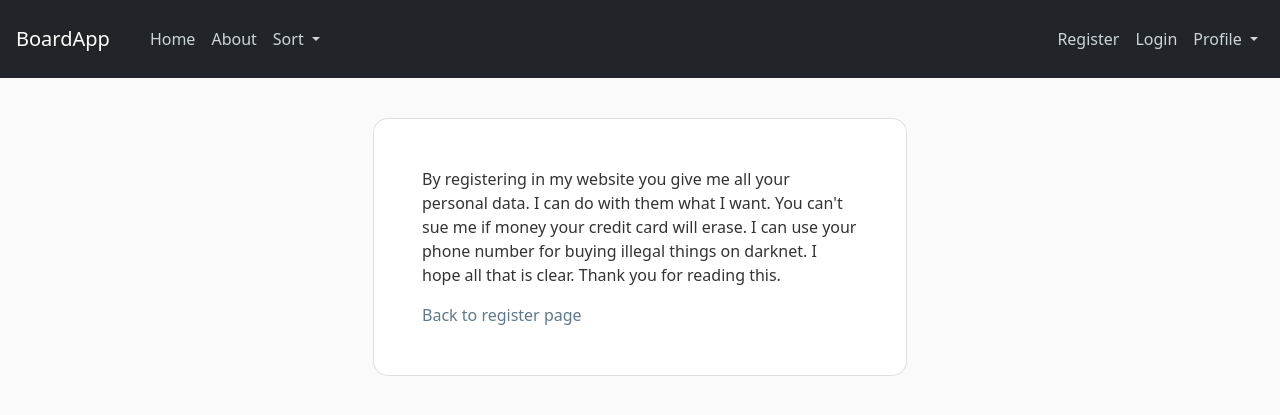
After one commit to Pawel-Kluska/Board-app, a Flask app: page /terms_of_service in a window 1280 px wide. The commit adds this page. Shown: the top 415 px of the page. Run offline with Flask 2, Linux system fonts and the light colour scheme; some libraries are stand-ins or nearby versions.

Commit message:
terms of service added, sorting improved, navbar improved

```diff
--- a/src/__init__.py
+++ b/src/__init__.py
@@ -7,8 +7,8 @@ from flask_sqlalchemy import SQLAlchemy
 
 app = Flask(__name__)
 app.config['SECRET_KEY'] = '58b35f5c02f37f5bd505bcb95d0433fe'
-#app.config['SQLALCHEMY_DATABASE_URI'] = 'mysql://flask_user:flask_password@localhost/blog'
-app.config['SQLALCHEMY_DATABASE_URI'] = 'mysql://bed4037b2e5cac:ebce9038@us-cdbr-east-05.cleardb.net/heroku_099311c585c25d1'
+# app.config['SQLALCHEMY_DATABASE_URI'] = 'mysql://flask_user:flask_password@localhost/blog'
+app.config['SQLALCHEMY_DATABASE_URI'] = 'mysql://bed4037b2e5cac:ebce9038@us-cdbr-east-05.cleardb.net/heroku_099311c585c25d1?reconnect=true'
 app.config['SQLALCHEMY_TRACK_MODIFICATIONS'] = False
 
 db = SQLAlchemy(app)
@@ -17,7 +17,7 @@ login_manager = LoginManager(app)
 login_manager.login_view = 'login'
 login_manager.login_message_category = 'info'
 
-app.config['MAIL_SERVER']='smtp.gmail.com'
+app.config['MAIL_SERVER'] = 'smtp.gmail.com'
 app.config['MAIL_PORT'] = 465
 app.config['MAIL_USERNAME'] = 'boardapp.flask@gmail.com'
 app.config['MAIL_PASSWORD'] = 'flask_password'
--- a/src/forms.py
+++ b/src/forms.py
@@ -14,6 +14,7 @@ class RegistrationForm(FlaskForm):
     confirm_password = PasswordField('Confirm Password', validators=[DataRequired(), EqualTo('password')])
     address = StringField('Address', validators=[Length(0, 12)])
     phone = StringField('Phone', validators=[Length(9, 12)])
+    terms_of_service = BooleanField('Terms of service', validators=[DataRequired()])
     submit = SubmitField('Sign up')
 
     def validate_username(self, username):
--- a/src/routes.py
+++ b/src/routes.py
@@ -14,25 +14,14 @@ default_order = 1
 
 
 @app.route('/')
-@app.route('/home/<order>')
 @app.route('/home')
-def home(order=1):
+def home():
     per_page = 5
-    order = int(order)
+
+    global default_order
+
     page = request.args.get('page', 1, type=int)
-    if order == 1:
-        posts = Post.query.order_by(Post.date.desc()).paginate(page=page, per_page=per_page)
-
-    elif order == 2:
-        posts = Post.query.order_by(Post.date).paginate(page=page, per_page=per_page)
-
-    elif order == 3:
-        posts = Post.query.join(User).order_by(User.username).paginate(page=page, per_page=per_page)
-
-    elif order == 4:
-        posts = Post.query.order_by(Post.title).paginate(page=page, per_page=per_page)
-    else:
-        posts = Post.query.paginate(page=page, per_page=per_page)
+    posts = get_posts_ordered(page, per_page)
     all_posts = Post.query.all()
     last_page = ((len(all_posts) - 1) // per_page) + 1
     print(last_page)
@@ -41,6 +30,28 @@ def home(order=1):
     return render_template('home.html', title='Home', posts=posts, len=last_page, form=form)
 
 
+def get_posts_ordered(page, per_page, user=None):
+    global default_order
+
+    if default_order == 1:
+        posts = Post.query.order_by(Post.date.desc())
+
+    elif default_order == 2:
+        posts = Post.query.order_by(Post.date)
+
+    elif default_order == 3:
+        posts = Post.query.join(User).order_by(User.username)
+
+    elif default_order == 4:
+        posts = Post.query.order_by(Post.title)
+    else:
+        posts = Post.query
+
+    if user is not None and default_order !=3:
+        posts = posts.filter_by(author_post=user)
+
+    posts = posts.paginate(page=page, per_page=per_page)
+    return posts
 
 @app.route('/about')
 def about():
@@ -50,7 +61,7 @@ def about():
 @app.route('/register', methods=['GET', 'POST'])
 def register():
     if current_user.is_authenticated:
-        return redirect(url_for('home', order=default_order))
+        return redirect(url_for('home'))
     form = RegistrationForm()
     if form.validate_on_submit():
         hashed_password = bcrypt.generate_password_hash(form.password.data).decode('utf-8')
@@ -70,7 +81,7 @@ def register():
 @app.route('/login', methods=['GET', 'POST'])
 def login():
     if current_user.is_authenticated:
-        return redirect(url_for('home', order=default_order))
+        return redirect(url_for('home'))
     form = LoginForm()
     if form.validate_on_submit():
         user = User.query.filter_by(email=form.email.data).first()
@@ -81,7 +92,7 @@ def login():
 
             next_page = request.args.get('next')
 
-            return redirect(next_page) if next_page else redirect(url_for('home', order=default_order))
+            return redirect(next_page) if next_page else redirect(url_for('home'))
         else:
             flash('Login Unsuccessful. Please check username and password', 'danger')
     return render_template('login.html', title='Login', form=form)
@@ -91,7 +102,7 @@ def login():
 def logout():
     logout_user()
     flash(f'You logged out properly', 'success')
-    return redirect(url_for('home', order=default_order))
+    return redirect(url_for('home'))
 
 
 def save_picture(form_picture):
@@ -131,7 +142,7 @@ def account():
             current_user.password = bcrypt.generate_password_hash(form_password.password.data).decode('utf-8')
             db.session.commit()
             flash('Password changed succesfully', 'success')
-            return redirect(url_for('home', order=default_order))
+            return redirect(url_for('home'))
         flash('You entered wrong password, try again', 'danger')
 
     form_user.username.data = current_user.username
@@ -151,7 +162,7 @@ def new_post():
         db.session.add(post)
         db.session.commit()
         flash('Post added', 'success')
-        return redirect(url_for('home', order=default_order))
+        return redirect(url_for('home'))
     return render_template('post_form.html', title='Post', form=form)
 
 
@@ -195,7 +206,7 @@ def delete_post(post_id):
     db.session.commit()
     flash('Post deleted', 'success')
 
-    return redirect(url_for('home', order=default_order))
+    return redirect(url_for('home'))
 
 
 @app.route('/user/<username>')
@@ -203,7 +214,7 @@ def user_post(username):
     per_page = 5
     page = request.args.get('page', 1, type=int)
     user = User.query.filter_by(username=username).first_or_404()
-    posts = Post.query.filter_by(author_post=user).paginate(page=page, per_page=per_page)
+    posts = get_posts_ordered(page, per_page, user=user)
     all_posts = Post.query.all()
     last_page = len(all_posts) / per_page
 
@@ -220,7 +231,7 @@ def send_email(user):
 @app.route('/request_reset', methods=['GET', 'POST'])
 def request_reset():
     if current_user.is_authenticated:
-        return redirect(url_for('home', order=default_order))
+        return redirect(url_for('home'))
     form = PasswordResetReqForm()
     if form.validate_on_submit():
         user = User.query.filter_by(email=form.email.data).first()
@@ -233,7 +244,7 @@ def request_reset():
 @app.route('/reset_password/<token>', methods=['GET', 'POST'])
 def reset_password(token):
     if current_user.is_authenticated:
-        return redirect(url_for('home', order=default_order))
+        return redirect(url_for('home'))
     user = User.confirm(token)
     if user is None:
         flash("Invalid token", 'warning')
@@ -252,10 +263,23 @@ def reset_password(token):
 def new_comment(post_id):
     form = CommentForm()
     if form.validate_on_submit():
-        print(form.content)
         author_post = Post.query.filter_by(id=post_id).first()
         comment = Comment(content=form.content.data, author_comment=current_user, post=author_post)
         db.session.add(comment)
         db.session.commit()
         flash('Comment added', 'success')
-        return redirect(url_for('home', order=default_order))
+        return redirect(url_for('home'))
+
+
+@app.route('/terms_of_service')
+def terms_of_service():
+    return render_template('terms_of_service.html', title='Terms of service')
+
+
+@app.route('/sort/<order>', methods=['GET', 'POST'])
+def sort(order):
+    global default_order
+    order = int(order)
+    default_order = order
+    print(request.referrer)
+    return redirect(request.referrer)
--- a/src/static/main.css
+++ b/src/static/main.css
@@ -83,3 +83,8 @@ a.article-title:hover {
 .account-heading {
   font-size: 2.5rem;
 }
+
+.ml-auto .dropdown-menu {
+    left: auto !important;
+    right: 0;
+}
--- a/src/templates/layout.html
+++ b/src/templates/layout.html
@@ -11,15 +11,28 @@
     <link href="{{ url_for('static', filename='main.css') }} " type="text/css" rel="stylesheet">
     <link href="{{ url_for('static', filename='post.css') }} " type="text/css" rel="stylesheet">
 
+
+    <script src="https://code.jquery.com/jquery-3.3.1.slim.min.js"
+            integrity="sha384-q8i/X+965DzO0rT7abK41JStQIAqVgRVzpbzo5smXKp4YfRvH+8abtTE1Pi6jizo"
+            crossorigin="anonymous"></script>
+    <script src="https://cdnjs.cloudflare.com/ajax/libs/popper.js/1.14.3/umd/popper.min.js"
+            integrity="sha384-ZMP7rVo3mIykV+2+9J3UJ46jBk0WLaUAdn689aCwoqbBJiSnjAK/l8WvCWPIPm49"
+            crossorigin="anonymous"></script>
+    <script src="https://stackpath.bootstrapcdn.com/bootstrap/4.1.3/js/bootstrap.min.js"
+            integrity="sha384-ChfqqxuZUCnJSK3+MXmPNIyE6ZbWh2IMqE241rYiqJxyMiZ6OW/JmZQ5stwEULTy"
+            crossorigin="anonymous"></script>
+
+
     <title>{{ title }}</title>
 </head>
 <body>
+
 
 <header class="site-header">
 
     <nav style="position: fixed; top: 0px; width: 100%; z-index:1; "
          class="navbar navbar-expand-lg navbar-dark bg-dark">
-        <a class="navbar-brand p-lg-3" href="{{ url_for('home', order=1) }}">BoardApp</a>
+        <a class="navbar-brand p-lg-3" href="{{ url_for('home') }}">BoardApp</a>
         <button class="navbar-toggler" type="button" data-toggle="collapse" data-target="#navbarsExample05"
                 aria-controls="navbarsExample05" aria-expanded="false" aria-label="Toggle navigation">
             <span class="navbar-toggler-icon"></span>
@@ -29,7 +42,7 @@
             <ul class="navbar-nav mr-auto">
 
                 <li class="nav-item active">
-                    <a class="nav-link" href="{{ url_for('home', order=1) }}">Home <span class="sr-only"></span></a>
+                    <a class="nav-link" href="{{ url_for('home') }}">Home <span class="sr-only"></span></a>
                 </li>
 
                 <li class="nav-item">
@@ -40,7 +53,22 @@
                     <li class="nav-item">
                         <a class="nav-link" href="{{ url_for('new_post') }}">New Post</a>
                     </li>
-                {% else %}
+                {% endif %}
+                <div class="nav-item">
+                    <a class="nav-link dropdown-toggle" type="button" id="dropdownMenuButton"
+                       data-toggle="dropdown" aria-haspopup="true" aria-expanded="false">
+                        Sort
+                    </a>
+                    <div class="dropdown-menu" aria-labelledby="dropdownMenuButton">
+                        <a class="dropdown-item" href="{{ url_for('sort', order=1) }}">Latest</a>
+                        <a class="dropdown-item" href="{{ url_for('sort', order=2) }}">Oldest</a>
+                        <a class="dropdown-item" href="{{ url_for('sort', order=3) }}">By User</a>
+                        <a class="dropdown-item" href="{{ url_for('sort', order=4) }}">By Title</a>
+                    </div>
+                </div>
+            </ul>
+            <ul style="padding-right: 14px" class="navbar-nav ms-auto">
+                {% if not current_user.is_authenticated %}
                     <li class="nav-item">
                         <a class="nav-link" href="{{ url_for('register') }}">Register</a>
                     </li>
@@ -50,28 +78,19 @@
                     </li>
                 {% endif %}
 
-                <li class="nav-item dropdown">
-                    <a class="nav-link dropdown-toggle" href="#" id="dropdown05" data-bs-toggle="dropdown"
-                       aria-haspopup="true" aria-expanded="false">Sort</a>
-                    <div class="dropdown-menu" aria-labelledby="dropdown05">
-                        <a class="dropdown-item" href="{{ url_for('home', order=1)}}">Latest</a>
-                        <a class="dropdown-item" href="{{ url_for('home', order=2) }}">Oldest</a>
-                        <a class="dropdown-item" href="{{ url_for('home', order=3) }}">By User</a>
-                        <a class="dropdown-item" href="{{ url_for('home', order=4) }}">By Title</a>
 
-                    </div>
-                </li>
-
-                <li class="nav-item dropdown">
-                    <a class="nav-link dropdown-toggle" href="#" id="dropdown05" data-bs-toggle="dropdown"
-                       aria-haspopup="true" aria-expanded="false">Profile</a>
-                    <div class="dropdown-menu" aria-labelledby="dropdown05">
+                <div class="nav-item">
+                    <a class="nav-link dropdown-toggle" type="button" id="dropdownMenuButton"
+                       data-toggle="dropdown" aria-haspopup="true" aria-expanded="false">
+                        Profile
+                    </a>
+                    <div class="dropdown-menu" aria-labelledby="dropdownMenuButton">
                         <a class="dropdown-item" href="{{ url_for('account') }}">Account</a>
                         {% if current_user.is_authenticated %}
                             <a class="dropdown-item" href="{{ url_for('logout') }}">Logout</a>
                         {% endif %}
                     </div>
-                </li>
+                </div>
             </ul>
         </div>
     </nav>
@@ -116,8 +135,5 @@
     {#</main>#}
 
 
-    <script src="https://cdn.jsdelivr.net/npm/bootstrap@5.1.3/dist/js/bootstrap.bundle.min.js"
-            integrity="sha384-ka7Sk0Gln4gmtz2MlQnikT1wXgYsOg+OMhuP+IlRH9sENBO0LRn5q+8nbTov4+1p"
-            crossorigin="anonymous"></script>
 </body>
 </html>
--- /dev/null
+++ b/src/templates/terms_of_service.html
@@ -0,0 +1,10 @@
+{% extends "forms_template.html" %}
+{% block form %}
+
+    <p>By registering in my website you give me all your personal data. I can do with them what I want. You can't
+        sue me if money your credit card will erase. I can use your phone number for buying illegal things on darknet. I hope
+        all that is clear. Thank you for reading this.</p>
+
+    <a href="{{ url_for('register') }}">Back to register page</a>
+
+{% endblock %}
```
Also changed, not shown: src/templates/home.html (+4 -4 lines), src/templates/registration.html (+13 -5 lines).
